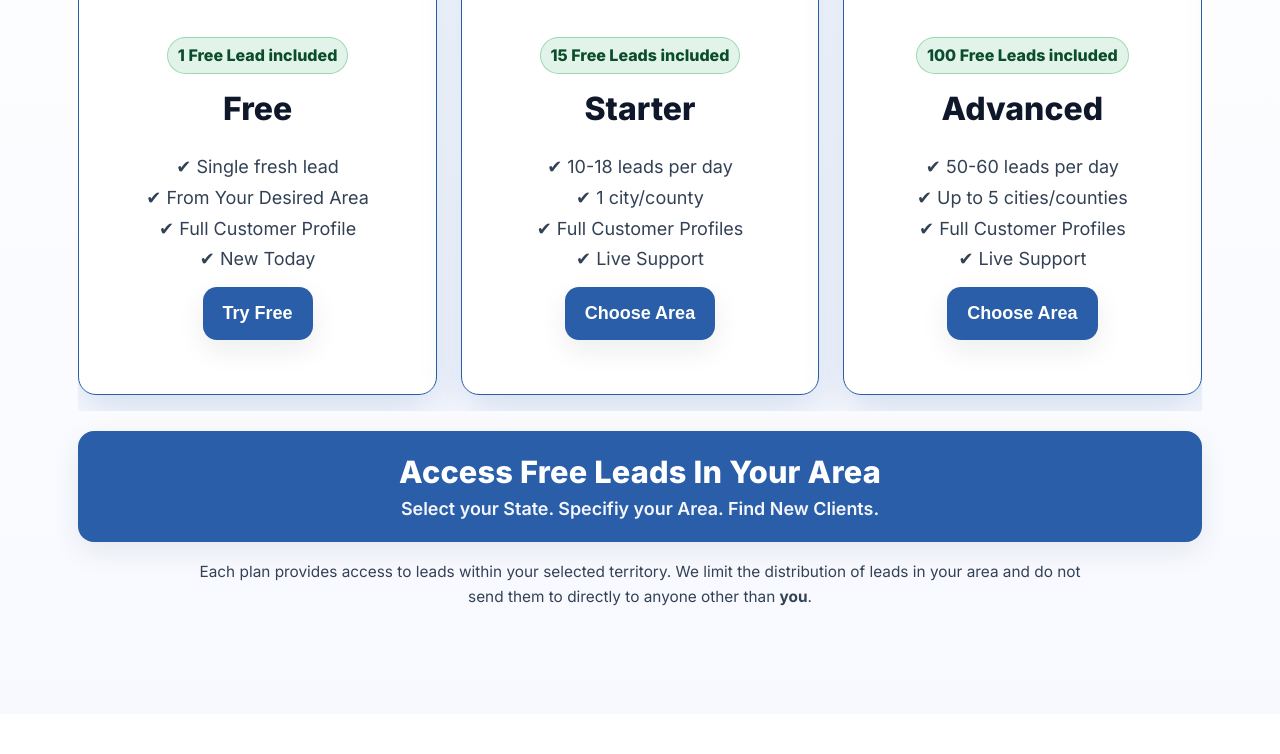
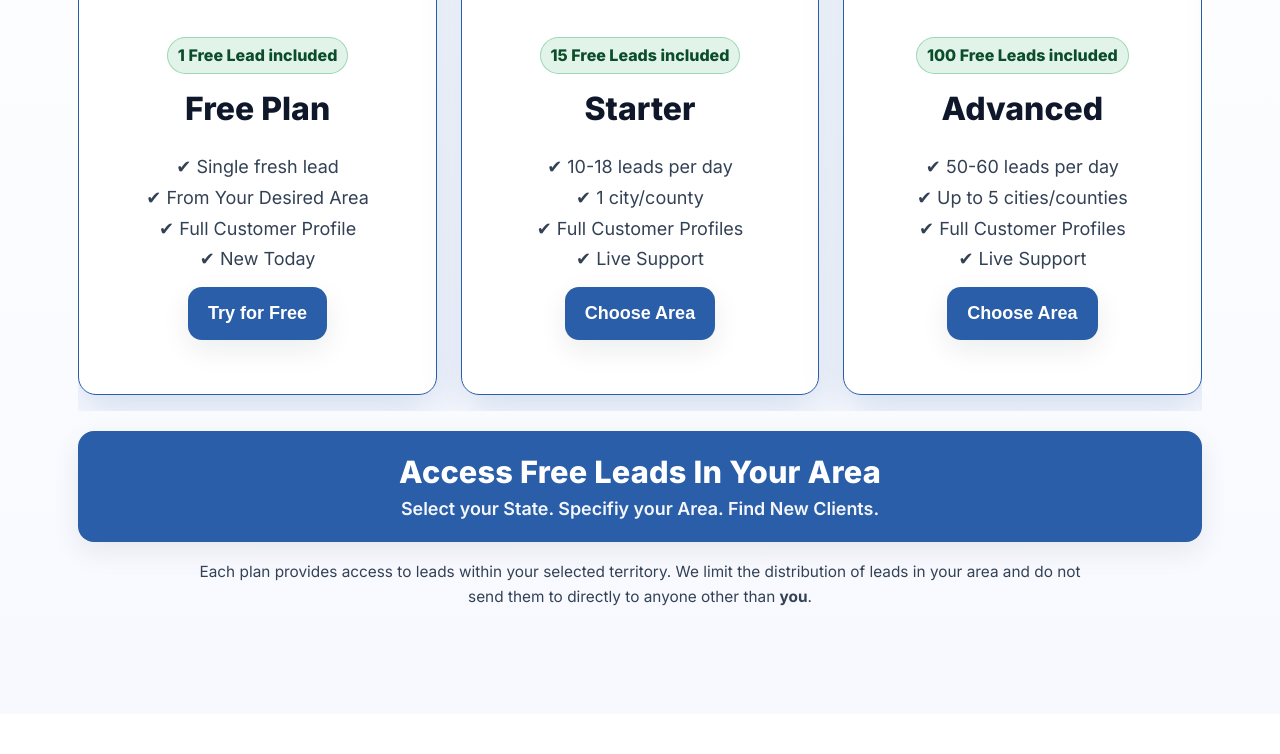
Before and after one commit to rileygiauque/mybusinessleadfinder, a Flask app: page / in a window 1280 px wide. Shown: the part 2832-3586 px from the top of the page. Run offline with Flask 3, Linux system fonts and the light colour scheme; data that the repository does not hold is empty; parts of the project's set-up code (start-up, migrations or seed data) failed here and were passed over.

Commit message:
Update index.html

```diff
--- a/nbp/templates/index.html
+++ b/nbp/templates/index.html
@@ -1118,12 +1118,12 @@ document.addEventListener('DOMContentLoaded', () => {
           <div class="pricing-body">
             <!-- <h3>FREE</h3>-->
             <div class="trial-kicker"><span class="trial-badge">1 Free Lead included</span></div>
-            <div class="price">Free<span style="font-weight:400"></span></div>
+            <div class="price">Free Plan<span style="font-weight:400"></span></div>
             <ul style="list-style:none;padding:0;margin:0 0 12px 0;font-size:18px;color:var(--ink-600)">
               <li>✔ Single fresh lead</li><li>✔ From Your Desired Area</li><li>✔ Full Customer Profile</li><li>✔ New Today</li>
             </ul>
             <!--<button class="btn choose-area" type="button" data-plan="local">Try Free</button>-->
-            <button class="btn scroll-only-btn" type="button" data-plan="local">Try Free</button>
+            <button class="btn scroll-only-btn" type="button" data-plan="local">Try for Free</button>
           </div>
         </div>
 
@@ -1773,7 +1773,7 @@ const continueToRegister = byId('continue-to-register');
 if (continueToRegister) {
   continueToRegister.addEventListener('click', () => {
     const hiddenPricing = byId('nbp-hidden-counties-pricing');
-    const picked = (hiddenPricing.value || '').split(',').filter(Boolean);  // ← Use pricing field
+    const picked = (hiddenPricing.value || '').split(',').filter(Boolean);
 
     if (picked.length === 0) {
       alert('Please select at least one area');
@@ -1784,6 +1784,12 @@ if (continueToRegister) {
     if ((planField.value.includes('local') && count > 1) ||
         (planField.value.includes('regional') && count > 10)) {
       overLimitMessage();
+      return;
+    }
+
+    // ✅ Redirect to JotForm for Starter plan
+    if (planField.value.includes('local')) {
+      window.location.href = 'https://form.jotform.com/252773617505158';
       return;
     }
 
```
